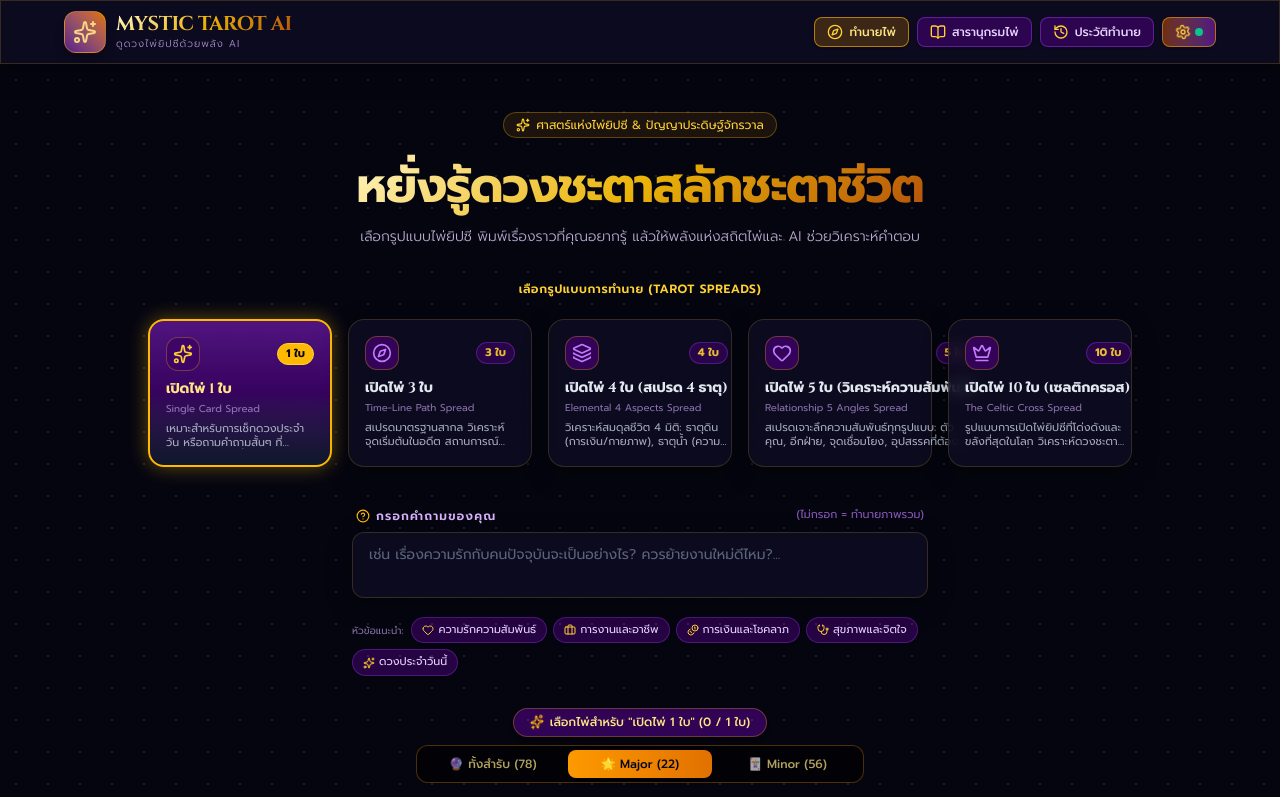
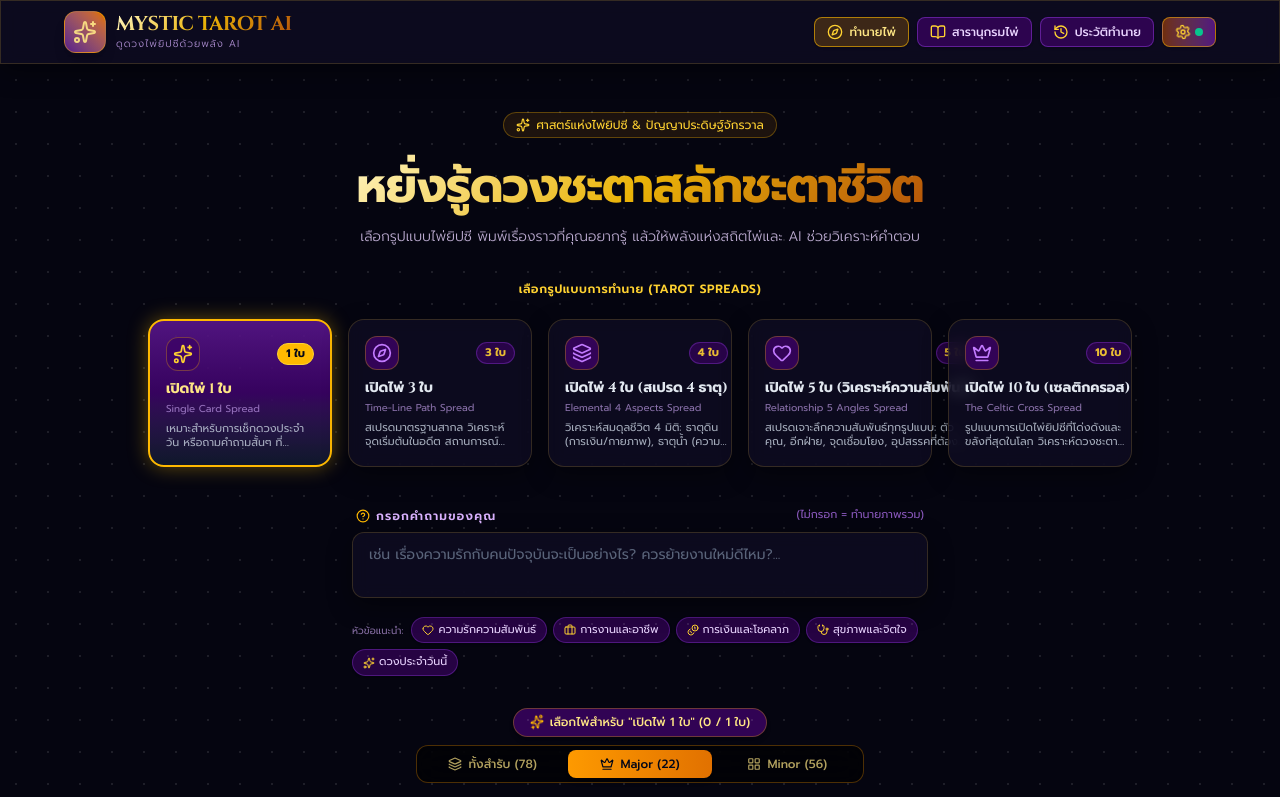
Before and after one commit to pondz1/MysticTarot, a React (Vite) app: page / in a window 1280 px wide. Shown: the top 797 px of the page. Built offline with nearby package versions, Linux system fonts and the light colour scheme.

Commit message:
feat: add icons to tarot deck filter buttons for improved visual navigation

```diff
--- a/src/components/reading/TarotDeck.tsx
+++ b/src/components/reading/TarotDeck.tsx
@@ -3,7 +3,7 @@ import type { TarotCard } from '../../data/tarotCards';
 import { TAROT_CARDS } from '../../data/tarotCards';
 import type { DrawnCard, SpreadMode, SelectionMode } from '../../types/tarot';
 import { getSpreadConfig } from '../../data/tarotSpreads';
-import { Sparkles, RefreshCw } from 'lucide-react';
+import { Sparkles, RefreshCw, Layers, Crown, LayoutGrid } from 'lucide-react';
 import confetti from 'canvas-confetti';
 
 import { DeckModeSelector } from '../deck/DeckModeSelector';
@@ -211,34 +211,40 @@ export const TarotDeck: React.FC<TarotDeckProps> = ({
             type="button"
             disabled={isShuffling || isAnalyzing}
             onClick={() => handleFilterChange('all')}
-            className={`px-1 sm:px-2.5 py-1.5 rounded-lg font-medium transition-all cursor-pointer truncate text-center ${deckFilter === 'all'
+            className={`px-1 sm:px-2.5 py-1.5 rounded-lg font-medium transition-all cursor-pointer truncate flex items-center justify-center gap-1 sm:gap-1.5 ${
+              deckFilter === 'all'
                 ? 'bg-gradient-to-r from-amber-500 to-amber-600 text-slate-950 font-bold shadow-md'
                 : 'text-amber-200/70 hover:text-amber-100 hover:bg-white/5'
             }`}
           >
-            🔮 ทั้งสำรับ (78)
+            <Layers className="w-3 h-3 sm:w-3.5 sm:h-3.5 shrink-0" />
+            <span>ทั้งสำรับ (78)</span>
           </button>
           <button
             type="button"
             disabled={isShuffling || isAnalyzing}
             onClick={() => handleFilterChange('major')}
-            className={`px-1 sm:px-2.5 py-1.5 rounded-lg font-medium transition-all cursor-pointer truncate text-center ${deckFilter === 'major'
+            className={`px-1 sm:px-2.5 py-1.5 rounded-lg font-medium transition-all cursor-pointer truncate flex items-center justify-center gap-1 sm:gap-1.5 ${
+              deckFilter === 'major'
                 ? 'bg-gradient-to-r from-amber-500 to-amber-600 text-slate-950 font-bold shadow-md'
                 : 'text-amber-200/70 hover:text-amber-100 hover:bg-white/5'
             }`}
           >
-            🌟 Major (22)
+            <Crown className="w-3 h-3 sm:w-3.5 sm:h-3.5 shrink-0" />
+            <span>Major (22)</span>
           </button>
           <button
             type="button"
             disabled={isShuffling || isAnalyzing}
             onClick={() => handleFilterChange('minor')}
-            className={`px-1 sm:px-2.5 py-1.5 rounded-lg font-medium transition-all cursor-pointer truncate text-center ${deckFilter === 'minor'
+            className={`px-1 sm:px-2.5 py-1.5 rounded-lg font-medium transition-all cursor-pointer truncate flex items-center justify-center gap-1 sm:gap-1.5 ${
+              deckFilter === 'minor'
                 ? 'bg-gradient-to-r from-amber-500 to-amber-600 text-slate-950 font-bold shadow-md'
                 : 'text-amber-200/70 hover:text-amber-100 hover:bg-white/5'
             }`}
           >
-            🃏 Minor (56)
+            <LayoutGrid className="w-3 h-3 sm:w-3.5 sm:h-3.5 shrink-0" />
+            <span>Minor (56)</span>
           </button>
         </div>
 
```
Lines whose indentation alone changed are shown as unchanged.
